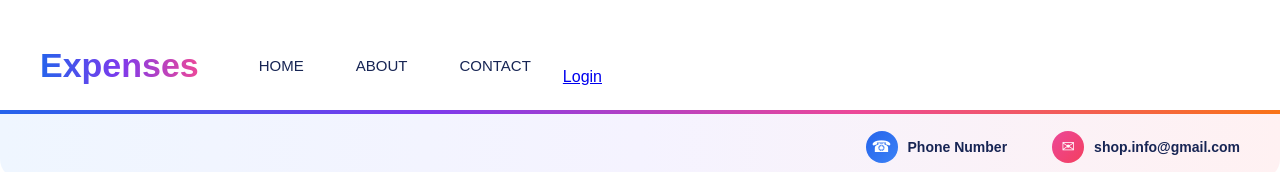
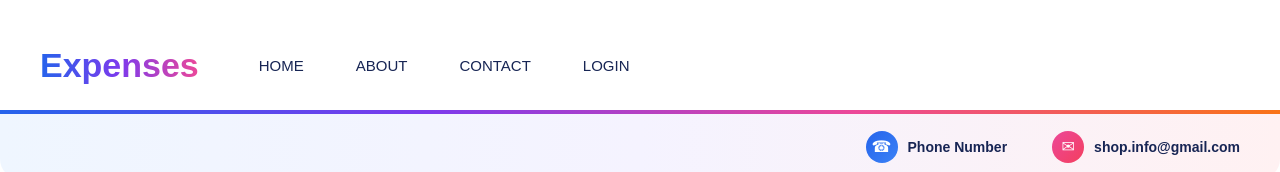
Before and after one commit to osvat0rres/Application, a React (Create React App) app in the folder frontend/: page / in a window 1280 px wide. Shown: the top 172 px of the page. Built offline with nearby package versions, Linux system fonts and the light colour scheme.

Commit message:
Update Navbar.jsx

```diff
--- a/frontend/src/components/Navbar.jsx
+++ b/frontend/src/components/Navbar.jsx
@@ -7,7 +7,7 @@ function Navbar(){
             <a href="/" className="navbar-item">Home</a>
             <a href="/about" className="navbar-item">About</a>
             <a href="/contact" className="navbar-item">Contact</a>
-            <a href="/login" className="navbar-item>Login">Login</a>
+            <a href="/login" className="navbar-item">Login</a>
         </section>
     )
 }
```
